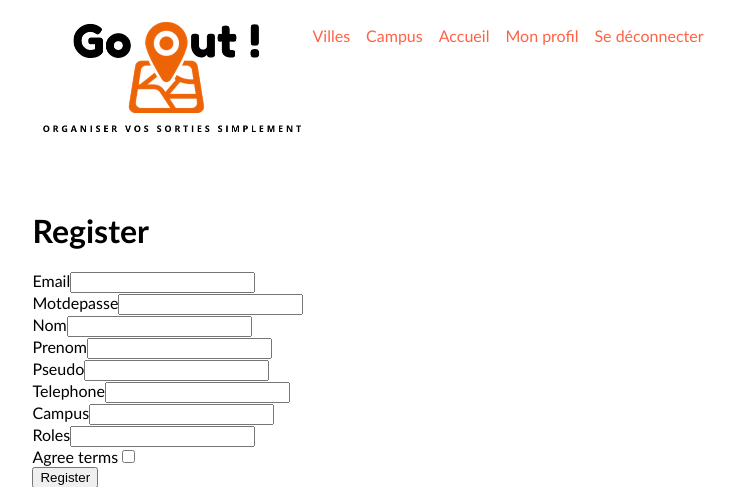
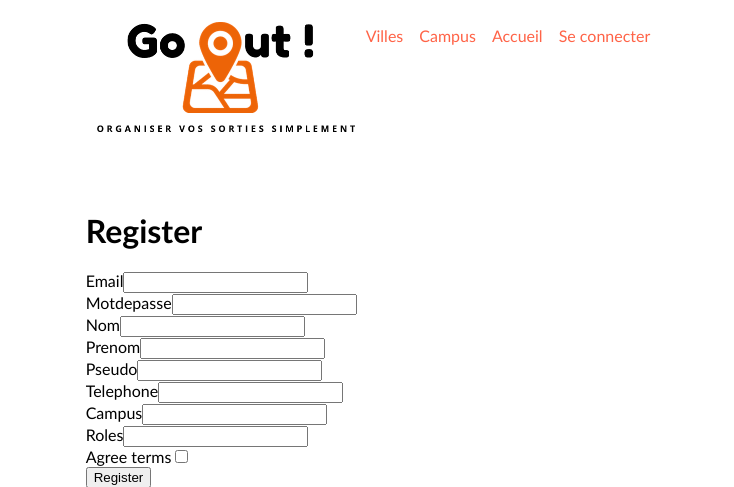
Before and after one commit to MarlonBas/GoOutENI, a Symfony app: template templates/registration/register.html.twig in a window 1280 px wide. Shown: the top 487 px of the page, without its empty margins (264-998 px from the left). Run offline with Twig, Linux system fonts and the light colour scheme; the template is opened without the code that fills it, so the values that code supplies are empty; form fields are guessed from the names that the template uses; some libraries are stand-ins or nearby versions.

Commit message:
affichage profil et modification profil

```diff
--- a/src/Controller/RegistrationController.php
+++ b/src/Controller/RegistrationController.php
@@ -31,15 +31,19 @@
     public function register(Request $request, UserPasswordHasherInterface $userPasswordHasher, EntityManagerInterface $entityManager): Response
     {
         $user = new Participant();
+        $user->setIsVerified(false);
+        $user->setActif(true);
+
         $form = $this->createForm(RegistrationFormType::class, $user);
         $form->handleRequest($request);
 
         if ($form->isSubmitted() && $form->isValid()) {
+            $user->setRoles($form->get('roles')->getData());
             // encode the plain password
             $user->setPassword(
             $userPasswordHasher->hashPassword(
                     $user,
-                    $form->get('plainPassword')->getData()
+                    $form->get('motdepasse')->getData()
                 )
             );
 
--- a/src/Form/RegistrationFormType.php
+++ b/src/Form/RegistrationFormType.php
@@ -24,8 +24,6 @@
     {
         $builder
             ->add('roles', ChoiceType::class, [ 'choices'=> ['ROLE_USER'=> 'ROLE_USER', 'ROLE_ORGA'=>'ROLE_ORGA', 'ROLE_ADMIN'=>'ROLE_ADMIN']])
-
-
             ->add('nom', TextType::class, ['label'=>'Nom', 'required'=>'true'])
             ->add('prenom', TextType::class, ['label'=>'Prenom', 'required'=>'true'])
             ->add('pseudo', TextType::class, ['label'=>'Pseudo', 'required'=>'true'])
--- a/templates/inc/nav.html.twig
+++ b/templates/inc/nav.html.twig
@@ -2,9 +2,13 @@
     <ul>
         <li> <a href="#" title="villes">Villes</a></li>
         <li> <a href="#" title="Campus">Campus</a></li>
-        <li> <a href="#" title="Accueil">Accueil</a></li>
-        <li><a href="#" title="Profil">Mon profil</a></li>
-        <li><a href="#" title="Deconnection">Se déconnecter</a></li>
+        <li> <a href="{{ path('main_home') }}" title="Accueil">Accueil</a></li>
+        {% if(app.user) %}
+        <li><a href="{{ path('app_logout') }}" title="Deconnection">Se déconnecter</a></li>
+        <li><a href="{{ path('user_monprofil', {'id': app.user.id}) }}" title="Profil">Mon profil</a></li>
+        {% else %}
+        <li><a href=" {{ path('app_login') }}" title="Connexion">Se connecter</a></li>
+        {% endif %}
 
     </ul>
 </nav>
```
